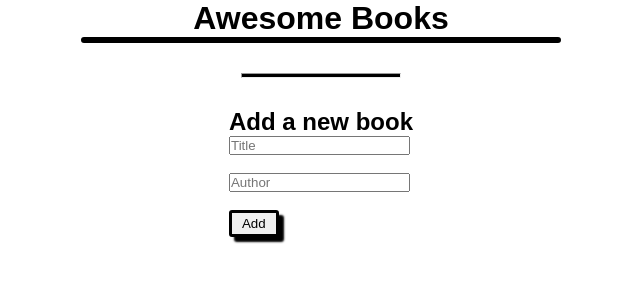
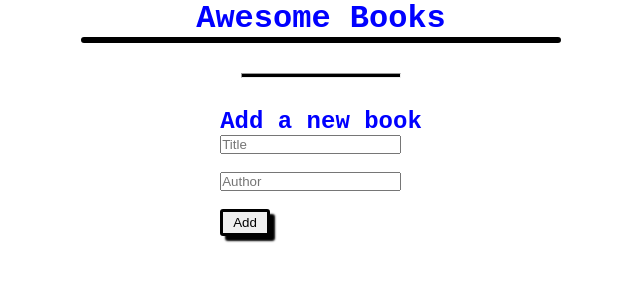
Before and after one commit to binhussen/awesome-books, a website: page index.html in a window 1280 px wide. Shown: the whole page, without its empty margins (319-959 px from the left). Drawn offline with Linux system fonts and the light colour scheme.

Commit message:
adjust styles

```diff
--- a/scripts.js
+++ b/scripts.js
@@ -9,9 +9,7 @@ const container = document.querySelector('.data-container');
 class Books {
   books;
 
-  constructor(title, author) {
-    // this.title = title;
-    // this.author = author;
+  constructor() {
     this.getFromLocalStorage();
   }
 
--- a/styles.css
+++ b/styles.css
@@ -41,3 +41,13 @@
   background-color: #000;
   width: 10rem;
 }
+
+.title {
+  color: blue;
+  font-family: 'Courier New', Courier, monospace;
+}
+
+h2 {
+  color: blue;
+  font-family: 'Courier New', Courier, monospace;
+}
```
